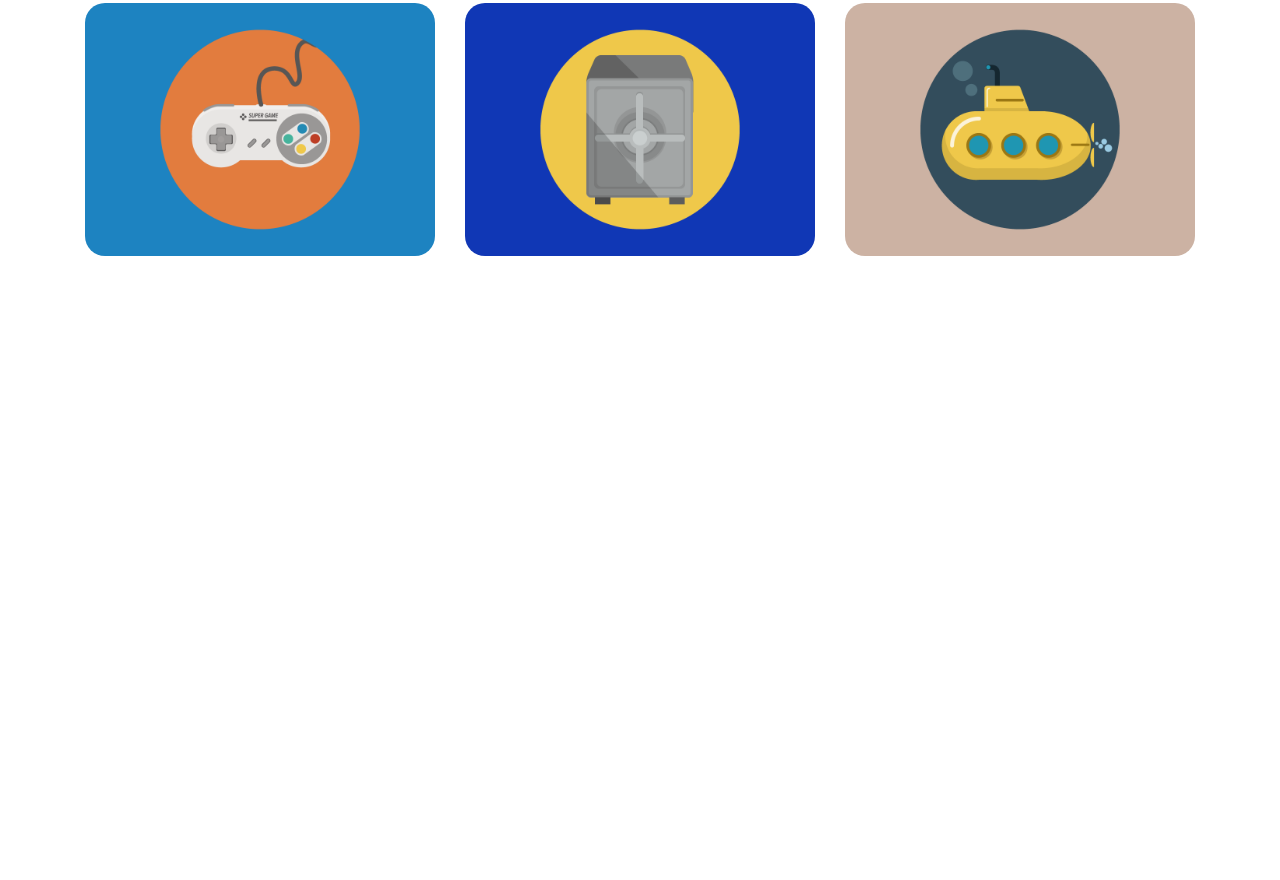
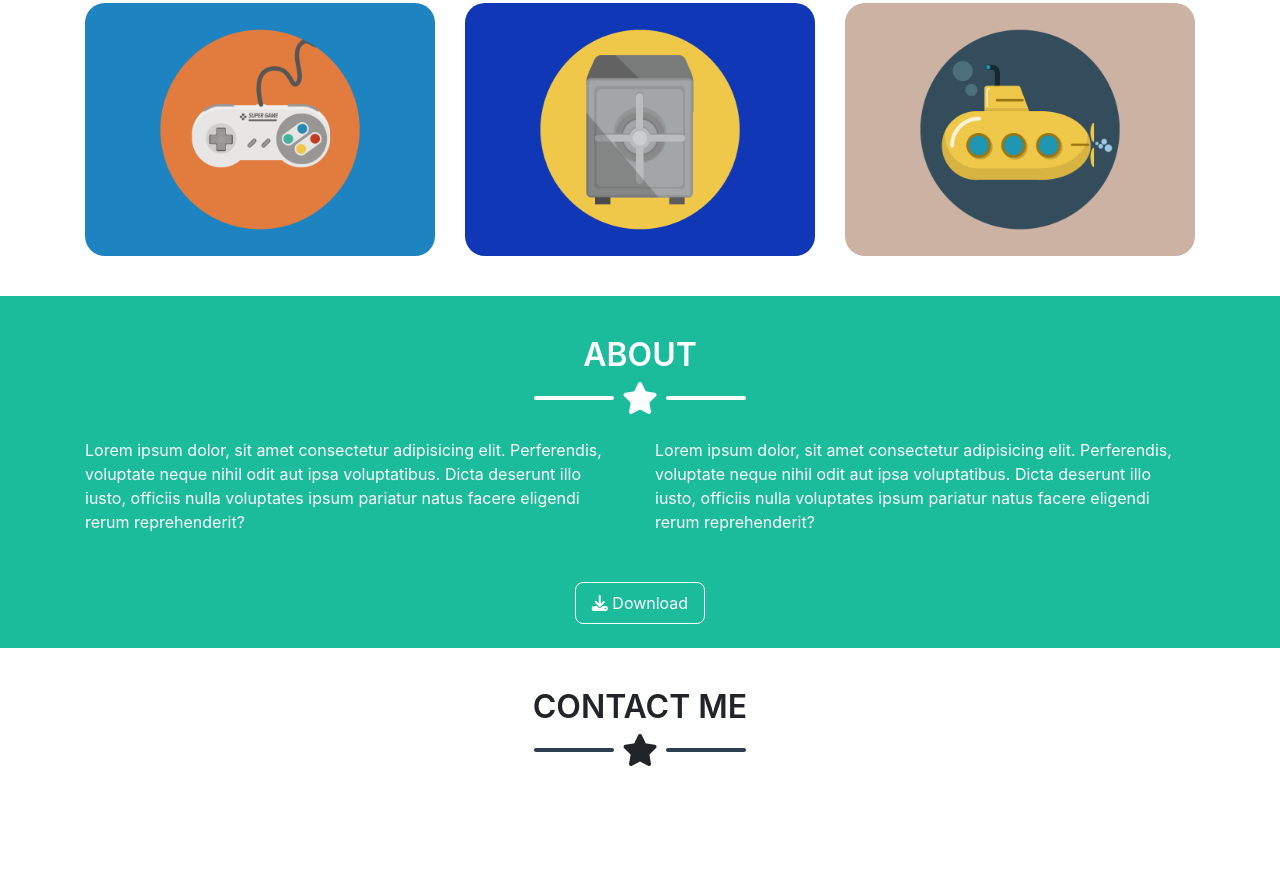
Before and after one commit to AlexTimoncini/html-css-bootstrap-freelancer, a plain HTML site: page index.html in a window 1280 px wide. Shown: the part 993-1873 px from the top of the page. Before the commit the page ends 1289 px from the top, so only its background shows below. Drawn offline with nearby package versions, Linux system fonts and the light colour scheme.

Commit message:
added about and contact section basic layout

```diff
--- a/css/style.css
+++ b/css/style.css
@@ -39,7 +39,8 @@
     color: #2c3e50;
 }
 
-#my_portfolio .my_line{
+#my_portfolio .my_line,
+#my_contact .my_line{
     background-color: #2c3e50;
 }
 
@@ -47,6 +48,14 @@
     border-radius: 20px;
 }
 
-.my_portfolio_grid{
-    /* gap: 1.5rem; */
+#my_about{
+    color: #fff;
+    background-color: #1abc9c;
 }
+
+.my_download_btn{
+    background-color: transparent;
+    border: 1px solid #fff;
+    color: #fff;
+    border-radius: 0.5rem;
+}
--- a/index.html
+++ b/index.html
@@ -98,5 +98,52 @@
             </div>
         </div>
     </section>
+    <section id="my_about">
+        <div class="container-fluid container-md py-4">
+            <div class="row">
+                <div class="col-12">
+                    <h2 class="my_title pt-3 text-center">ABOUT</h2>
+                </div>
+                <div class="col-12 d-flex align-items-center justify-content-center pb-4">
+                    <div class="my_line"></div>
+                    <i class="fa-solid fa-star fa-2x px-2"></i>
+                    <div class="my_line"></div>
+                </div>
+                <div class="col-8 offset-2 pb-4 col-md-6 offset-md-0 pr-4">
+                    Lorem ipsum dolor, sit amet consectetur adipisicing elit. Perferendis, voluptate neque nihil odit aut ipsa voluptatibus. Dicta deserunt illo iusto, officiis nulla voluptates ipsum pariatur natus facere eligendi rerum reprehenderit?
+                </div>
+                <div class="col-8 offset-2 pb-4 col-md-6 offset-md-0">
+                    Lorem ipsum dolor, sit amet consectetur adipisicing elit. Perferendis, voluptate neque nihil odit aut ipsa voluptatibus. Dicta deserunt illo iusto, officiis nulla voluptates ipsum pariatur natus facere eligendi rerum reprehenderit?
+                </div>
+                <div class="col-12 text-center pt-4">
+                    <button class="my_download_btn px-3 py-2">
+                        <i class="fa-solid fa-download"></i>
+                        Download
+                    </button>
+                </div>
+            </div>
+        </div>
+    </section>
+    <section id="my_contact">
+        <div class="container-fluid container-md py-4">
+            <div class="row">
+                <div class="col-12">
+                    <h2 class="my_title pt-3 text-center">CONTACT ME</h2>
+                </div>
+                <div class="col-12 d-flex align-items-center justify-content-center pb-4">
+                    <div class="my_line"></div>
+                    <i class="fa-solid fa-star fa-2x px-2"></i>
+                    <div class="my_line"></div>
+                </div>
+
+                <div class="col-12 text-center pt-4">
+                    <button class="my_download_btn px-3 py-2">
+                        <i class="fa-solid fa-download"></i>
+                        Download
+                    </button>
+                </div>
+            </div>
+        </div>
+    </section>
 </body>
 </html>
```
